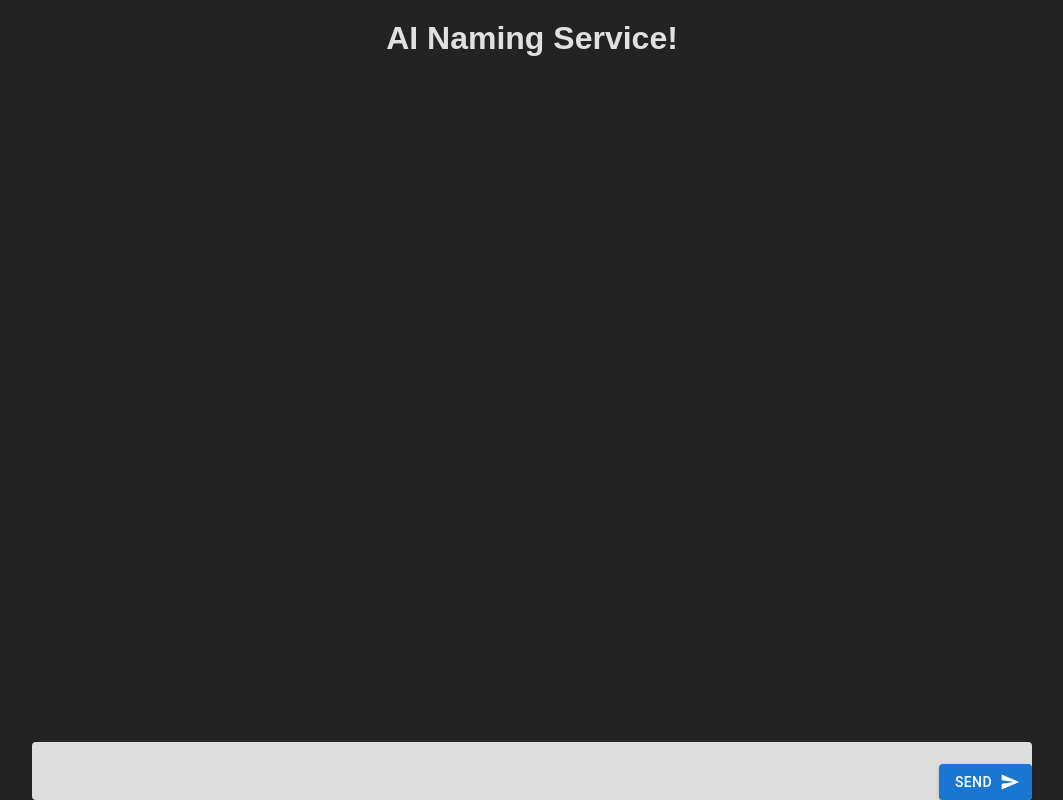
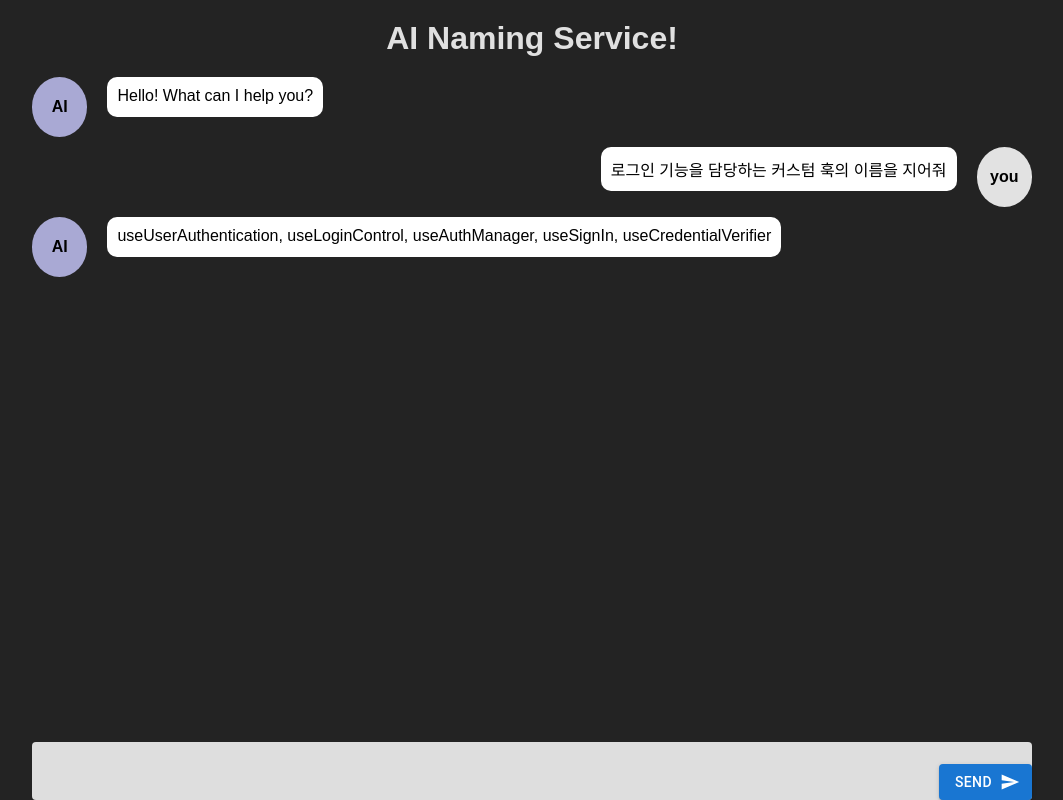
Before and after one commit to Devinix00/AI-Variable-Name, a Next.js app: page /chat in a window 1280 px wide. Shown: the whole page, without its empty margins (108-1171 px from the left). Built offline with nearby package versions, Linux system fonts and the light colour scheme.

Commit message:
[CREATE] chat페이지 퍼블리싱

```diff
--- a/src/app/globals.css
+++ b/src/app/globals.css
@@ -77,7 +77,8 @@
   box-sizing: border-box;
   padding: 0;
   margin: 0;
-  transition: font-size 0.3s ease, padding 0.3s ease, width 0.3s ease;
+  transition: font-size 0.3s ease, padding 0.3s ease, width 0.3s ease,
+    height 0.3s ease;
   font-family: sans-serif;
 }
 
--- a/src/components/atoms/textarea/Textarea.module.scss
+++ b/src/components/atoms/textarea/Textarea.module.scss
@@ -8,6 +8,7 @@
   max-height: 200px;
   font-size: 18px;
   padding: 8px;
+  padding-right: 30%;
   background-color: rgb(222, 222, 222);
   resize: none;
   border: none;
@@ -18,15 +19,22 @@
 
   @include respond-above("sm") {
     font-size: 15px;
+    padding-right: 30%;
   }
   @include respond-above("md") {
     font-size: 16px;
+    padding-right: 25%;
   }
   @include respond-above("lg") {
     font-size: 17px;
+    padding-right: 20%;
   }
   @include respond-above("xl") {
     font-size: 18px;
+    padding-right: 15%;
+  }
+  @media screen and (max-width: 300px) {
+    padding-right: 37.5%;
   }
 
   &::-webkit-scrollbar {
--- /dev/null
+++ b/src/components/molecules/chatMessageContainer/ChatMessageContainer.module.scss
@@ -0,0 +1,161 @@
+@import "/src/styles/breakPoints";
+@import "/src/styles/mixins";
+
+.container {
+  width: 100%;
+  height: fit-content;
+
+  @mixin commonContainer() {
+    display: flex;
+    justify-content: space-between;
+    margin-bottom: 10px;
+
+    @include respond-above("sm") {
+      margin-bottom: 6px;
+    }
+    @include respond-above("md") {
+      margin-bottom: 7px;
+    }
+    @include respond-above("lg") {
+      margin-bottom: 8.5px;
+    }
+    @include respond-above("xl") {
+      margin-bottom: 10px;
+    }
+  }
+
+  @mixin commonImage() {
+    width: 40px;
+    height: 40px;
+    display: flex;
+    justify-content: center;
+    align-items: center;
+    border-radius: 50%;
+    font-size: 12px;
+    font-weight: 600;
+
+    @include respond-above("sm") {
+      width: 45px;
+      height: 45px;
+      font-size: 13px;
+    }
+    @include respond-above("md") {
+      width: 50px;
+      height: 50px;
+      font-size: 14px;
+    }
+    @include respond-above("lg") {
+      width: 55px;
+      height: 55px;
+      font-size: 15px;
+    }
+    @include respond-above("xl") {
+      width: 60px;
+      height: 60px;
+      font-size: 16px;
+    }
+  }
+
+  @mixin commonMessage() {
+    font-size: 12px;
+    height: fit-content;
+    background-color: rgb(255, 255, 255);
+    border-radius: 10px;
+    padding: 6px;
+    max-width: 82.5%;
+    min-height: 40px;
+
+    @include respond-above("sm") {
+      font-size: 13px;
+      padding: 7px;
+    }
+    @include respond-above("md") {
+      font-size: 14px;
+      padding: 8px;
+    }
+    @include respond-above("lg") {
+      font-size: 15px;
+      padding: 9px;
+    }
+    @include respond-above("xl") {
+      font-size: 16px;
+      padding: 10px;
+    }
+  }
+
+  .userContainer {
+    @include commonContainer();
+    flex-direction: row-reverse;
+
+    .userImage {
+      @include commonImage();
+      background-color: rgb(226, 226, 226);
+      margin-left: 10px;
+
+      @include respond-above("sm") {
+        margin-left: 12.5px;
+      }
+      @include respond-above("md") {
+        margin-left: 15px;
+      }
+      @include respond-above("lg") {
+        margin-left: 17.5px;
+      }
+      @include respond-above("xl") {
+        margin-left: 20px;
+      }
+    }
+
+    .messageContainer {
+      display: flex;
+      flex-direction: row-reverse;
+      width: 100%;
+
+      .message {
+        @include commonMessage();
+      }
+    }
+  }
+
+  .aiContainer {
+    @include commonContainer();
+
+    @include respond-above("sm") {
+    }
+    @include respond-above("md") {
+    }
+    @include respond-above("lg") {
+    }
+    @include respond-above("xl") {
+    }
+
+    .userImage {
+      @include commonImage();
+      background-color: rgb(169, 169, 212);
+      margin-right: 10px;
+
+      @include respond-above("sm") {
+        margin-right: 12.5px;
+      }
+      @include respond-above("md") {
+        margin-right: 15px;
+      }
+      @include respond-above("lg") {
+        margin-right: 17.5px;
+      }
+      @include respond-above("xl") {
+        margin-right: 20px;
+      }
+    }
+
+    .messageContainer {
+      display: flex;
+      width: 100%;
+
+      .message {
+        @include commonMessage();
+        justify-content: flex-start;
+      }
+    }
+  }
+}
--- /dev/null
+++ b/src/components/molecules/chatMessageContainer/ChatMessageContainer.tsx
@@ -0,0 +1,31 @@
+import styles from "./ChatMessageContainer.module.scss";
+
+interface IProps {
+  type: string;
+  who: string;
+  text: string;
+}
+
+function ChatMessageContainer({ type, who, text }: IProps): JSX.Element {
+  let chatClass;
+  if (type === "user") {
+    chatClass = styles.userContainer;
+  } else if (type === "ai") {
+    chatClass = styles.aiContainer;
+  }
+
+  return (
+    <>
+      <div className={styles.container}>
+        <div className={chatClass}>
+          <div className={styles.userImage}>{who}</div>
+          <div className={styles.messageContainer}>
+            <div className={styles.message}>{text}</div>
+          </div>
+        </div>
+      </div>
+    </>
+  );
+}
+
+export default ChatMessageContainer;
--- a/src/components/molecules/textareaField/TextareaField.module.scss
+++ b/src/components/molecules/textareaField/TextareaField.module.scss
@@ -9,6 +9,7 @@
     bottom: 0px;
     right: 0px;
     transition: right 0.3s ease;
+    font-size: 12px;
 
     &.positionRight {
       right: 16px;
@@ -17,10 +18,14 @@
     @include respond-above("sm") {
     }
     @include respond-above("md") {
+      font-size: 14px;
     }
     @include respond-above("lg") {
     }
     @include respond-above("xl") {
     }
+    @media screen and (max-width: 300px) {
+      font-size: 10px;
+    }
   }
 }
--- a/src/components/organisms/chatRoom/ChatRoom.module.scss
+++ b/src/components/organisms/chatRoom/ChatRoom.module.scss
@@ -3,7 +3,6 @@
 
 .container {
   width: 100%;
-  height: 500px;
   margin: 0 auto;
   margin-top: 10px;
 
--- a/src/components/organisms/chatRoom/ChatRoom.tsx
+++ b/src/components/organisms/chatRoom/ChatRoom.tsx
@@ -1,11 +1,28 @@
 import Title from "@/components/atoms/title/Title";
 import styles from "./ChatRoom.module.scss";
+import ChatMessageContainer from "@/components/molecules/chatMessageContainer/ChatMessageContainer";
 
 function ChatRoom(): JSX.Element {
   return (
     <>
       <Title title="AI Naming Service!" type="chat" />
-      <div className={styles.container}></div>
+      <div className={styles.container}>
+        <ChatMessageContainer
+          type="ai"
+          who="AI"
+          text="Hello! What can I help you?"
+        />
+        <ChatMessageContainer
+          type="user"
+          who="you"
+          text="로그인 기능을 담당하는 커스텀 훅의 이름을 지어줘"
+        />
+        <ChatMessageContainer
+          type="ai"
+          who="AI"
+          text="useUserAuthentication, useLoginControl, useAuthManager, useSignIn, useCredentialVerifier"
+        />
+      </div>
     </>
   );
 }
```
